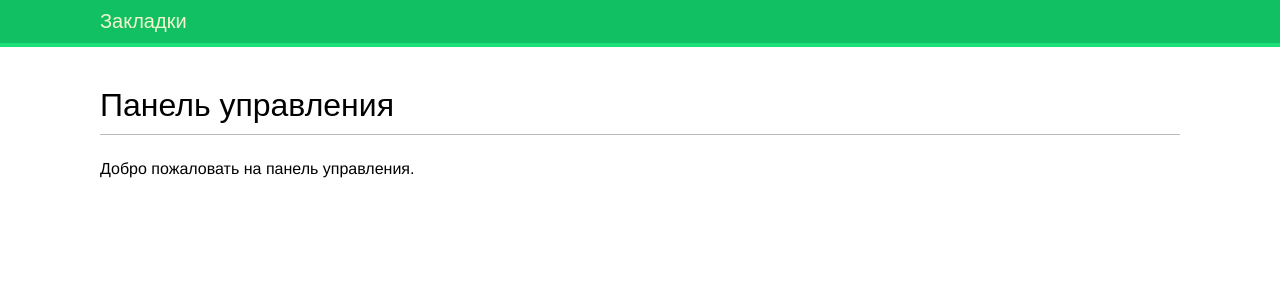
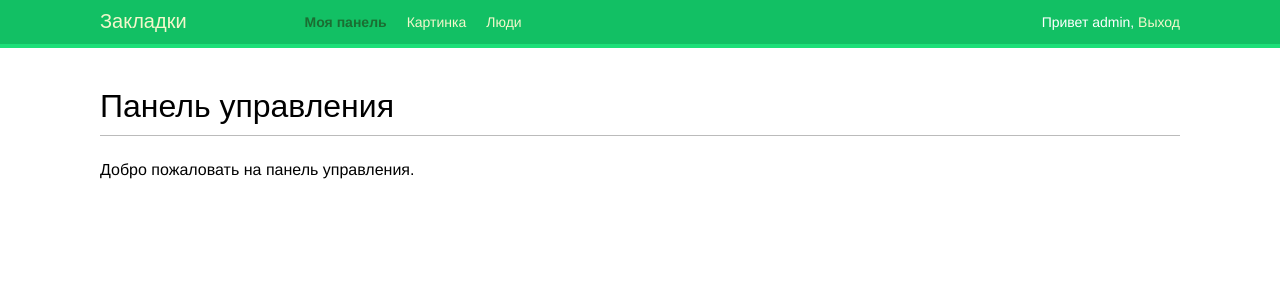
Before and after one commit to DzygunRoman/Bookmarks, a Django app: page /account/ in a window 1280 px wide. Shown: the top 300 px of the page. Run offline with Django 5.2, Linux system fonts and the light colour scheme; a user stored in the database is signed in; some web fonts are replaced.

Commit message:
правка base.html

```diff
--- a/account/templates/base.html
+++ b/account/templates/base.html
@@ -8,6 +8,27 @@
 <body>
 <div id="header">
     <span class="logo">Закладки</span>
+    {%  if request.user.is_authenticated %}
+    <ul class="menu">
+        <li {% if section == "dashboard" %}class="selected"{% endif %}>
+        <a href="{% url 'dashboard' %}">Моя панель</a>
+        </li>
+        <li {% if section == "images" %}class="selected"{% endif %}>
+        <a href="#">Картинка</a>
+        </li>
+        <li {% if section == "people" %}class="selected"{% endif %}>
+        <a href="#">Люди</a>
+        </li>
+    </ul>
+    {% endif %}
+    <span class="user">
+        {% if request.user.is_authenticated %}
+        Привет {{ request.user.first_name|default:request.user.username}},
+        <a href="{% url 'logout' %}">Выход</a>
+        {% else %}
+        <a href="{% url 'login' %}">Вход</a>
+        {% endif %}
+    </span>
 </div>
 <div id="content">
     {% block content%}
```
